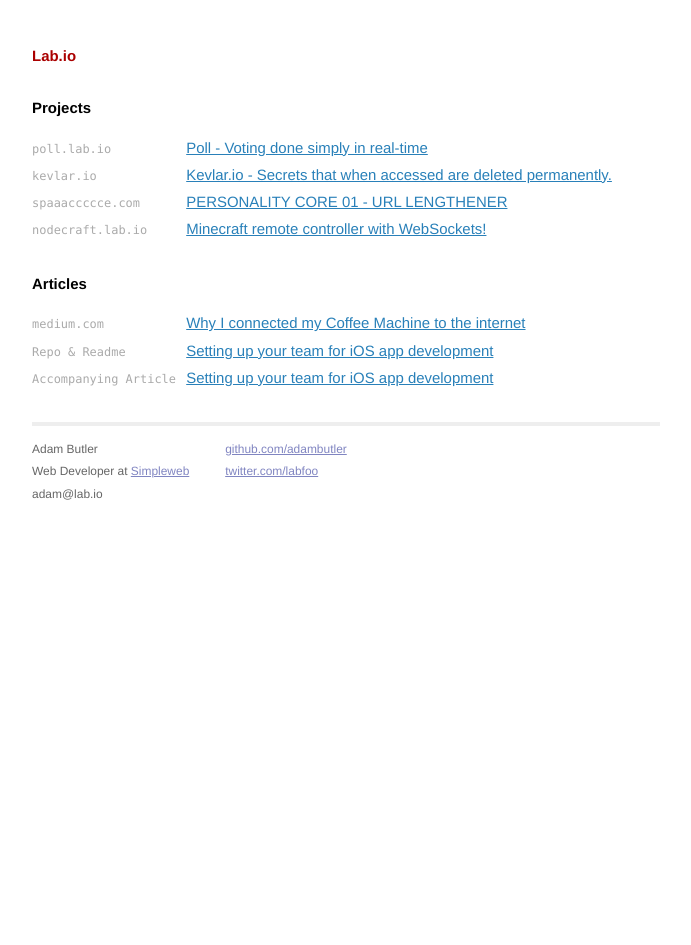
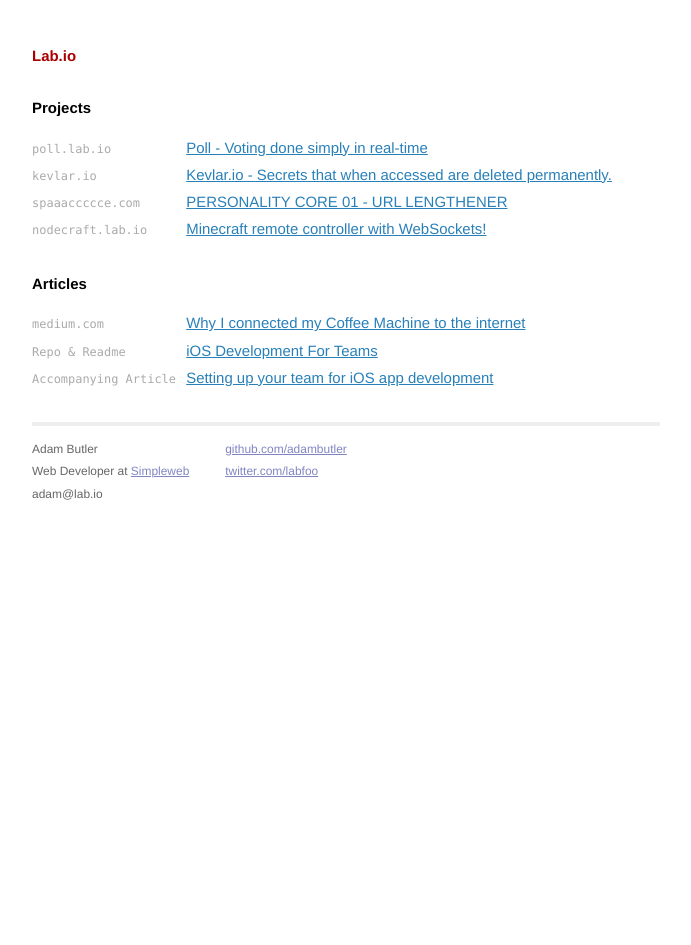
Before and after one commit to adambutler/blog, a Jekyll site: the page built from index.html, in a window 1280 px wide. Shown: the whole page, without its empty margins (294-985 px from the left). Built offline with Jekyll 4.4.1, drawn with Linux system fonts in a browser that asks for light colours; Markdown is read by kramdown in place of the engine named in the settings.

Commit message:
Change article title

```diff
--- a/index.html
+++ b/index.html
@@ -15,7 +15,7 @@
   <h1>Articles</h1>
   <ul class="posts">
     <li><span>medium.com</span> <a href="https://medium.com/@adambutler/why-i-connected-my-coffee-machine-to-the-internet-bd0c1546c03c">Why I connected my Coffee Machine to the internet</a></li>
-    <li><span>Repo &amp; Readme</span> <a href="https://github.com/simpleweb/iOS-Development-For-Teams">Setting up your team for iOS app development</a></li>
+    <li><span>Repo &amp; Readme</span> <a href="https://github.com/simpleweb/iOS-Development-For-Teams">iOS Development For Teams</a></li>
     <li><span>Accompanying Article</span> <a href="http://simpleweb.co.uk/2014/setting-up-your-team-for-ios-app-development/">Setting up your team for iOS app development</a></li>
   </ul>
 </div>
```
